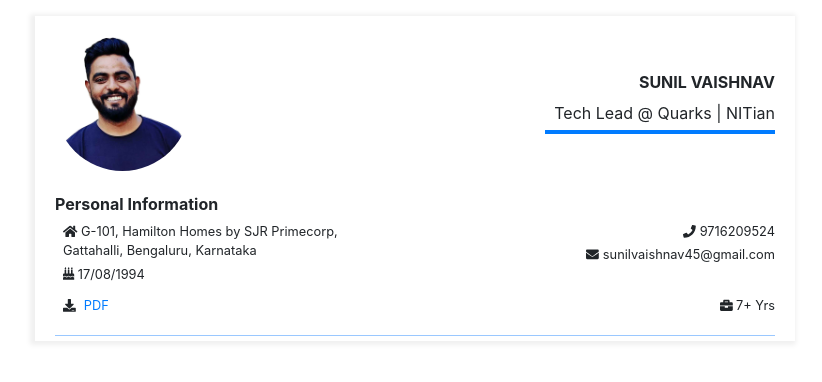
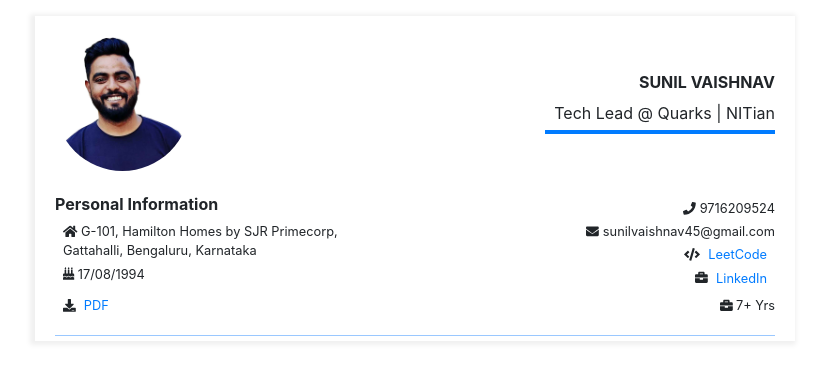
Before and after one commit to sunilvaishnav45/resume, a React (Create React App) app: page /resume/profile in a window 1280 px wide. Shown: the top 382 px of the page, without its empty margins (225-1047 px from the left). Built offline with nearby package versions, Linux system fonts and the light colour scheme.

Commit message:
Updated leetcode and linkedin URLs

```diff
--- a/src/Components/Profile/profile.jsx
+++ b/src/Components/Profile/profile.jsx
@@ -1,7 +1,7 @@
 import React from 'react';
 import './profile.css';
 import { FontAwesomeIcon } from '@fortawesome/react-fontawesome';
-import { faBirthdayCake, faPhone, faEnvelope, faHome, faDownload, faBriefcase } from '@fortawesome/free-solid-svg-icons';
+import { faBirthdayCake, faPhone, faEnvelope, faHome, faDownload, faBriefcase, faCode } from '@fortawesome/free-solid-svg-icons';
 
 class Profile extends React.Component {
     /**
@@ -20,7 +20,10 @@ class Profile extends React.Component {
                 mobile: "9716209524",
                 email: "sunilvaishnav45@gmail.com",
                 title: "Tech Lead @ Quarks | NITian",
-                experince : "7+ Yrs"
+                experince : "7+ Yrs",
+                leetcode: "https://leetcode.com/u/sunilvaishnav45/",
+                linkedIn: "https://www.linkedin.com/in/sunil-vaishnav-42aa68148/"
+
             }
         };
     }
@@ -59,6 +62,14 @@ class Profile extends React.Component {
                         <div className="small pl-2 mb-1">
                             <FontAwesomeIcon icon={faEnvelope} /> {this.state.employee.email}
                         </div>
+                        <div className="small pl-2 mb-1">
+                            <FontAwesomeIcon icon={faCode} />
+                            <a class="mr-2 ml-2" href={this.state.employee.leetcode} target='_blank'>LeetCode</a>
+                        </div>
+                       <div className="small pl-2 mb-1">
+                            <FontAwesomeIcon icon={faBriefcase} />
+                            <a class="mr-2 ml-2" href={this.state.employee.linkedIn} target='_blank'>LinkedIn</a>
+                        </div>
                     </div>
                     <div className="col-lg-6 col-12 align-self-center text-below-lg-left">
                         <div className="small pl-2 mb-1">
```
